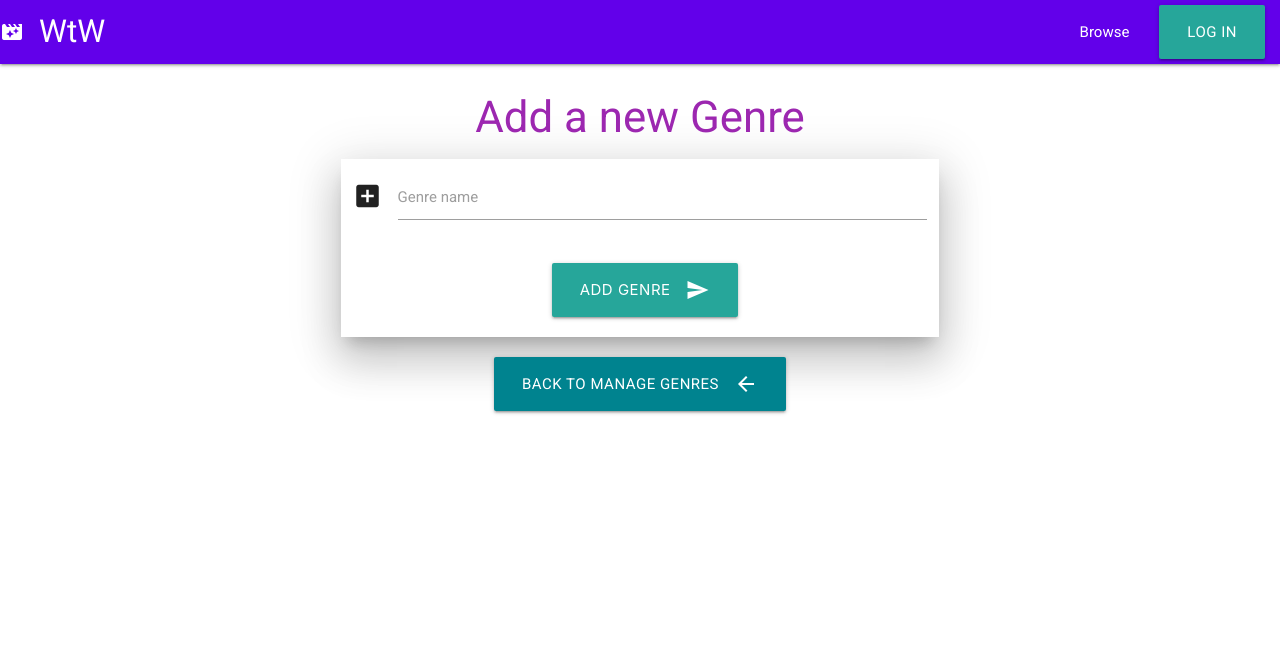
After one commit to jltps/WtW-ms3, a Flask app: page /add_genre in a window 1280 px wide. The commit adds this page. Shown: the top 651 px of the page. Run offline with Flask 2, Linux system fonts and the light colour scheme; some libraries are stand-ins or nearby versions.

Commit message:
Added add genre functionality

```diff
--- a/app.py
+++ b/app.py
@@ -176,6 +176,19 @@ def manage_genres():
     return render_template("manage_genres.html", genres=genres)
 
 
+@app.route("/add_genre", methods=["GET", "POST"])
+def add_genre():
+    if request.method == "POST":
+        new_genre = {
+            "genre_name": request.form.get("genre_name")
+        }
+        mongo.db.genre.insert_one(new_genre)
+        flash("New Genre successfully added")
+        return redirect(url_for("manage_genres"))
+
+    return render_template("add_genre.html")
+
+
 @app.route("/manage_platforms")
 def manage_platforms():
     platforms = list(mongo.db.platform.find().sort("platform_name", 1))
--- /dev/null
+++ b/templates/add_genre.html
@@ -0,0 +1,31 @@
+{% extends "base.html" %}
+{% block content %}
+
+    <h3 class="purple-text center-align">Add a new Genre</h3>
+
+    <div class="row">
+        <form class="col s12 m10 l8 offset-m1 offset-l2 z-depth-5" method="POST" action="{{ url_for('add_genre') }}">
+            <!-- Genre name -->
+            <div class="row">
+                <div class="input-field col s12">
+                    <i class="material-icons prefix">add_box</i>
+                    <input id="genre_name" name="genre_name" type="text" class="validate" required>
+                    <label for="genre_name">Genre name</label>
+                </div>
+            </div>
+            <!-- Submit button -->
+            <div class="row">
+                <div class="col s6 offset-s4">
+                    <button class="btn-large waves-effect waves-light" type="submit">Add Genre
+                        <i class="material-icons right">send</i>
+                    </button>
+                </div>
+            </div>
+          </div>
+        </form>
+    </div>
+    <div class="row center">
+        <a href="{{ url_for('manage_genres') }}" class="waves-effect waves-light cyan darken-3 btn-large"><i class="material-icons right">arrow_back</i>Back to Manage Genres</a>
+    </div>
+
+{% endblock %}
--- a/templates/add_type.html
+++ b/templates/add_type.html
@@ -5,7 +5,7 @@
 
     <div class="row">
         <form class="col s12 m10 l8 offset-m1 offset-l2 z-depth-5" method="POST" action="{{ url_for('add_type') }}">
-            <!-- Title name -->
+            <!-- Type name -->
             <div class="row">
                 <div class="input-field col s12">
                     <i class="material-icons prefix">add_box</i>
--- a/templates/manage_genres.html
+++ b/templates/manage_genres.html
@@ -4,7 +4,7 @@
     <h3 class="purple-text center-align">Manage Genres</strong></h3>
 
     <div class="row center">
-        <a class="btn-floating btn-large waves-effect waves-light blue darken-1 tooltipped" data-position="right" data-tooltip="Add a new Genre"><i class="material-icons">add</i></a>
+        <a href="{{ url_for('add_genre') }}" class="btn-floating btn-large waves-effect waves-light blue darken-1 tooltipped" data-position="right" data-tooltip="Add a new Genre"><i class="material-icons">add</i></a>
     </div>
 
     <div class="row">
--- a/templates/manage_types.html
+++ b/templates/manage_types.html
@@ -4,7 +4,7 @@
     <h3 class="purple-text center-align">Manage Types of Titles</strong></h3>
 
     <div class="row center">
-        <a href="{{ url_for('add_type') }}"  class="btn-floating btn-large waves-effect waves-light blue darken-1 tooltipped" data-position="right" data-tooltip="Add a new Type"><i class="material-icons">add</i></a>
+        <a href="{{ url_for('add_type') }}" class="btn-floating btn-large waves-effect waves-light blue darken-1 tooltipped" data-position="right" data-tooltip="Add a new Type"><i class="material-icons">add</i></a>
     </div>
 
     <div class="row">
```
